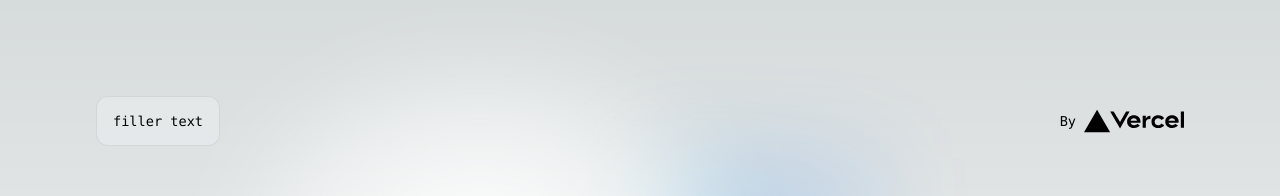
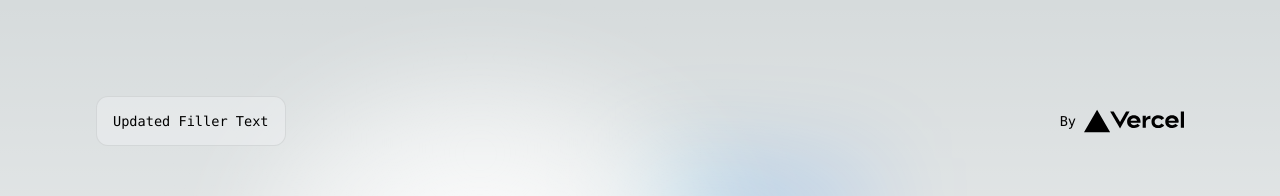
Before and after one commit to lewis-quinn-bright-signals/my-ecom-store, a Next.js app: page / in a window 1280 px wide. Shown: the top 196 px of the page. Built offline with nearby package versions, Linux system fonts and the light colour scheme.

Commit message:
test update

```diff
--- a/pages/index.js
+++ b/pages/index.js
@@ -20,7 +20,7 @@ export default function Home() {
       <main className={styles.main}>
         <div className={styles.description}>
           <p>
-            filler text
+            Updated Filler Text
           </p>
           <div>
             <a
```
Also changed, not shown: 1 other file (tests, documents, lock files or other folders).
